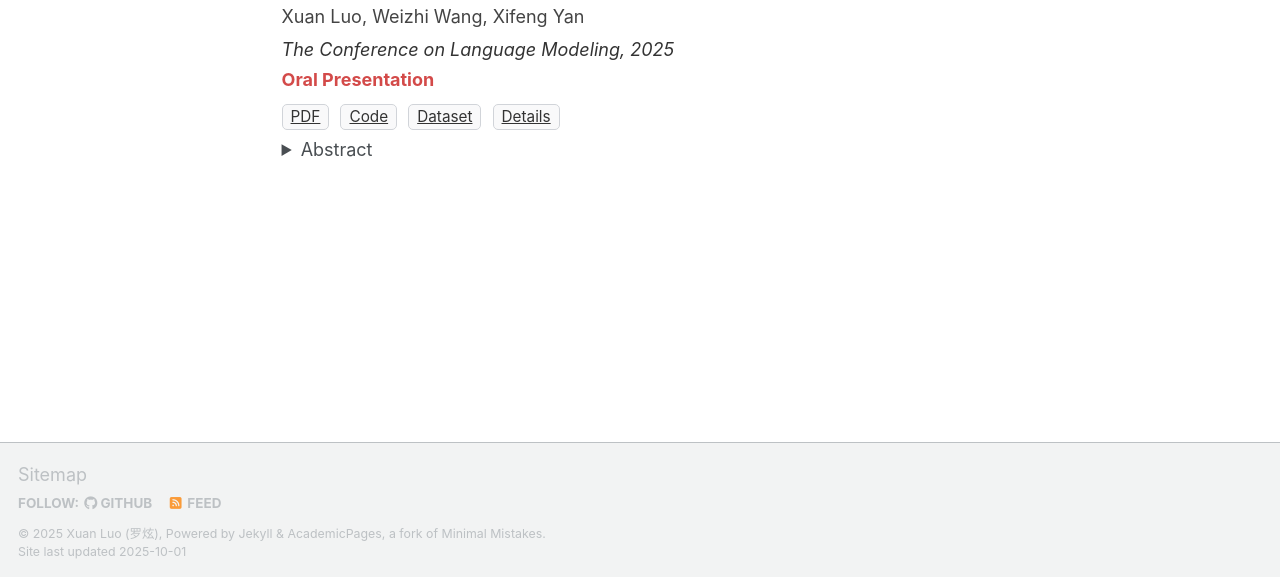
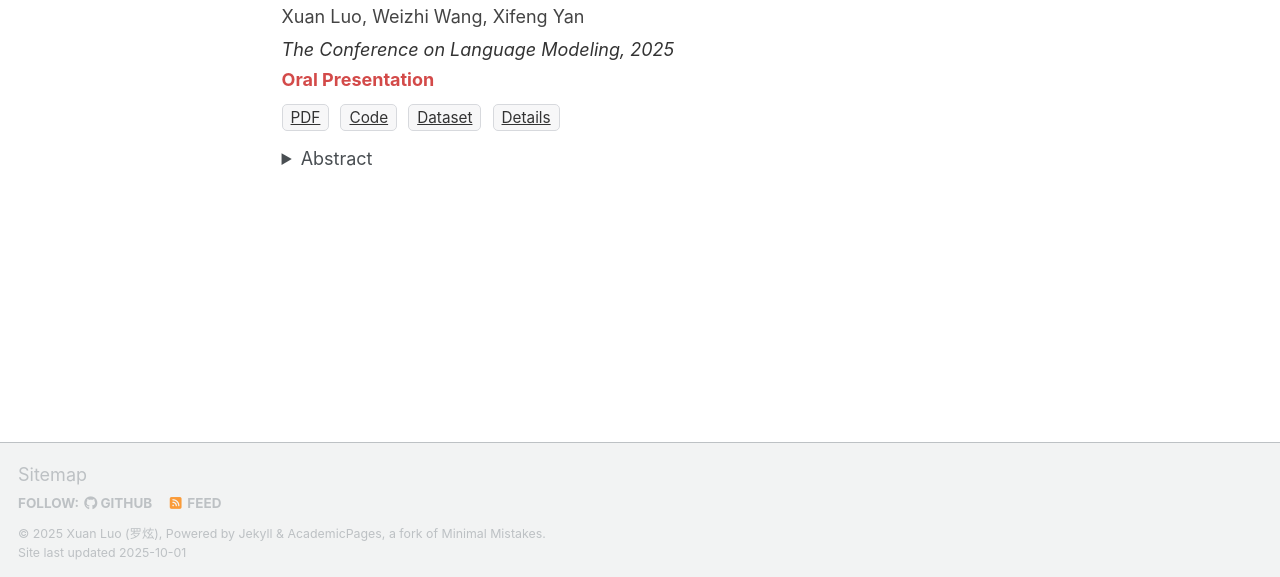
Before and after one commit to luoxuan-cs/luoxuan-cs.github.io, a Jekyll site: the page built from _pages/about.md, in a window 1280 px wide and 1151 px high. Shown: the part 571-1148 px from the top of the window. Built offline with Jekyll 4.4.1, drawn with Linux system fonts in a browser that asks for light colours; some web fonts are replaced; a script that is not in the unit is left out.

Commit message:
Update website content

```diff
--- a/_pages/about.md
+++ b/_pages/about.md
@@ -27,7 +27,7 @@ I am a PhD student at UC Santa Barbara. My current research is mainly about effi
       <a class="btn-tag" href="https://huggingface.co/datasets/xuan-luo/FlexiPatterns-Llama-3-8B-Instruct">Dataset</a>
       <a class="btn-tag" href="/publication/2025-flexidepth">Details</a>
     </div>
-    <details><summary>Abstract</summary>
+    <details style="margin-top: 8px;"><summary>Abstract</summary>
       Various layer-skipping methods have been proposed to accelerate token generation in large language models (LLMs). However, they have overlooked a fundamental question: How do computational demands vary across the generation of different tokens? In this work, we introduce FlexiDepth, a method that dynamically adjusts the number of Transformer layers used in text generation. By incorporating a plug-in router and adapter, FlexiDepth enables adaptive layer-skipping in LLMs without modifying their original parameters. Introducing FlexiDepth to Llama-3-8B model achieves layer skipping of 8 layers out of 32, and meanwhile maintains the full 100% benchmark performance. Experimental results with FlexiDepth demonstrate that computational demands in LLMs significantly vary based on token type. Specifically, generating repetitive tokens or fixed phrases requires fewer layers, whereas producing tokens involving computation or high uncertainty requires more layers. Interestingly, this adaptive allocation pattern aligns with human intuition. To advance research in this area, we open sourced FlexiDepth and a dataset documenting FlexiDepth's layer allocation patterns for future exploration.
     </details>
   </div>
--- a/_sass/layout/_custom.scss
+++ b/_sass/layout/_custom.scss
@@ -53,23 +53,23 @@
 }
 
 .pub-buttons {
-  margin-top: 0.5rem;
+  margin-top: 0.55rem;
 }
 
 .btn-tag {
   display: inline-block;
-  padding: 2px 8px;
+  padding: 3px 8px;
   margin-right: 6px;
   margin-bottom: 6px;
   font-size: 0.85rem;
   color: #333 !important;
   text-decoration: none;
-  background: #f9f9fa;
-  border: 1px solid #d1d4d9;
+  background: #f7f7f8;
+  border: 1px solid #d7d9dd;
   border-radius: 5px;
-  line-height: 1.3;
+  line-height: 1.25;
 }
 .btn-tag:hover {
-  background: #f1f2f4;
-  border-color: #c6c9cf;
+  background: #efeff2;
+  border-color: #c9ccd2;
 }
```
